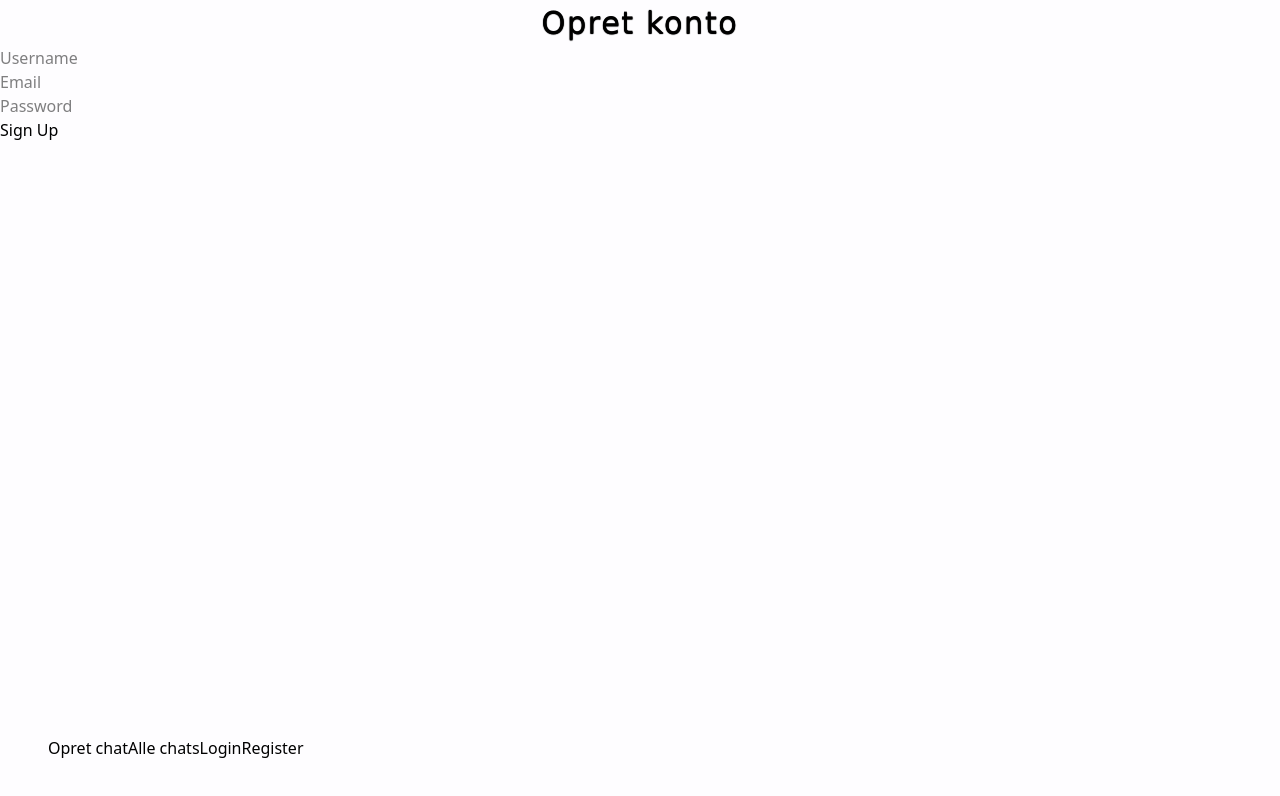
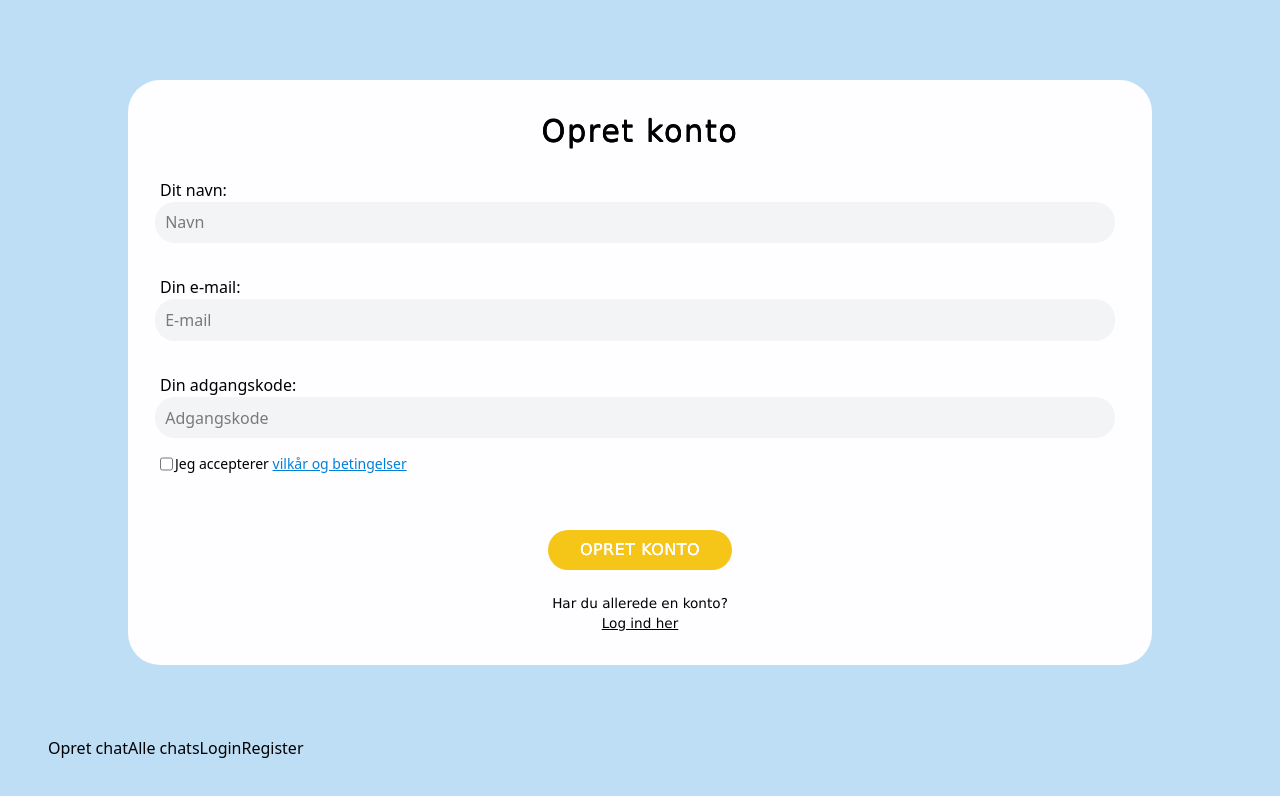
Before and after one commit to SarahCant/hop, a Next.js app: page /register in a window 1280 px wide. Shown: the top 796 px of the page. Built offline with nearby package versions, Linux system fonts and the light colour scheme; no server answers.

Commit message:
login + register: CSS + remaining functions

```diff
--- a/app/globals.css
+++ b/app/globals.css
@@ -1,5 +1,6 @@
 @import "tailwindcss";
 
+/* ROOT */
 :root {
   --bg: #FEFDFF;
   --cta: #f5c518;
@@ -11,23 +12,27 @@
 
 }
 
+body {
+  overflow-y: hidden;
+  overflow-x: hidden;
+}
+
+/* FONTS */
 @import url("https://use.typekit.net/xyx5wta.css");
 @import url("https://use.typekit.net/xyx5wta.css");
 
-/* FONTS */
 p, h2, h3 {
   font-family: "verdana", sans-serif;
   font-style: normal;
 }
 
 h1 {
-/*   font-family: "zeitung", sans-serif;
-  font-weight: 700; */
   font-family: "verdana", sans-serif;
-  text-shadow: 0 0.5px 0.8px currentColor, 0 0.5px 0.8px currentColor;
+  text-shadow: 0 0.5px 0.5px currentColor, 0 0.5px 0.5px currentColor;
   font-size: 1.9rem;
   letter-spacing: 0.05em;
   text-align: center;
+  padding: 0.5rem;
 }
 
 h2 {
@@ -44,8 +49,16 @@ p {
   font-optical-sizing: auto;
   font-weight: 300;
   font-size: 0.85rem;
-/*   line-height: 1.75rem; */
 }
+
+.error {
+  color: var(--red);
+  font-size: 0.72rem;
+  line-height: 0.9rem;
+  padding-top: 5px;
+}
+
+/* text-[var(--red)] pt-1 */
 
 /* INPUT FIELDS */
 .input {
@@ -54,7 +67,6 @@ p {
   padding: 0.55rem;
   padding-left: 10px;
   margin-left: -0.3em;
-
 }
 
 /* CTA */
@@ -66,6 +78,4 @@ p {
   border-radius: 40px;
   text-shadow: 0 0 0.5px currentColor, 0 0 0.5px currentColor;
   letter-spacing: 0.03em;
-
-
 }
--- a/app/login/page.js
+++ b/app/login/page.js
@@ -6,29 +6,31 @@ import { login } from "../firebase";
 import Link from "next/link";
 
 
-const Login = () => {
+export default function Login() {
   const router = useRouter();
   const [email, setEmail] = useState("");
   const [password, setPassword] = useState("");
   const [errorMessage, setErrorMessage] = useState(null);
+
   const onSubmit = async (e) => {
     e.preventDefault();
     try {
       await login(email, password);
       router.push("/"); //if successful login redirect to home page
     } catch (err) {
-      setErrorMessage(err.code);
+      setErrorMessage("Der var et problem med log ind. Tjek dine input eller opret en ny konto.");
     }
   };
 
   return (
-    <div className=" bg-[var(--blue)]/50 h-screen pt-20">
+    <div className="bg-[var(--blue)]/25 h-screen pt-20">
       <div className="w-8/10 flex flex-col mx-auto p-8 bg-[var(--bg)] rounded-4xl">
-        <h1 className="-mt-3">Log ind</h1>
-        {errorMessage && <div>{errorMessage}</div>}
+        <h1 className="-mt-3 mb-4">Log ind</h1>
+
+        {/* input fields */}
         <form onSubmit={onSubmit}>
           <section>
-            <p>Din mail:</p>
+            <label>Din mail:</label>
             <input
               type="text"
               placeholder="e-mail@live.dk"
@@ -38,7 +40,7 @@ const Login = () => {
 
           </section>
           <section className="mt-8">
-            <p>Din adgangskode:</p>
+            <label>Din adgangskode:</label>
             <input
               type="password"
               placeholder="Adgangskode"
@@ -46,8 +48,15 @@ const Login = () => {
               className="input w-full"
             />
           </section>
-          <section className="mt-6 flex flex-col mx-auto">
-            <button type="submit" className="cta mx-auto block">LOG IND</button>
+
+          {/* error message */}
+          <div className="h-6">
+            {errorMessage && <p className="error">{errorMessage}</p>}
+          </div>
+
+          {/* login CTA + no account? */}
+          <section className="mt-8 flex flex-col mx-auto items-center text-center gap-y-6">
+            <button type="submit" className="cta">LOG IND</button>
 
             <div>
               <p>Ingen konto endnu?</p>
@@ -61,5 +70,3 @@ const Login = () => {
     </div>
   );
 };
-
-export default Login;
--- a/app/page.js
+++ b/app/page.js
@@ -40,10 +40,15 @@ export default function ChatOverview() {
   if (loading) return <div>Loading…</div>;
 
   return (
-    <div className="max-w-md mx-auto divide-y">
-      {chatIds.map(id => (
-        <ChatItem key={id} chatId={id} />
-      ))}
+    <div>
+      <h1>Alle chats</h1>
+
+
+      <section className="max-w-md mx-auto divide-y">
+        {chatIds.map(id => (
+          <ChatItem key={id} chatId={id} />
+        ))}
+      </section>
     </div>
   );
 }
--- a/app/register/page.js
+++ b/app/register/page.js
@@ -1,123 +1,131 @@
-/* "use client";
-
+"use client";
 import { useState } from "react";
 import { useRouter } from "next/navigation";
 import { register } from "../firebase";
+import Link from "next/link";
 
-const Register = () => {
+export default function Register() {
   const router = useRouter();
   const [username, setUsername] = useState("");
   const [email, setEmail] = useState("");
   const [password, setPassword] = useState("");
+  const [agreeTos, setAgreeTos] = useState(false);
   const [errorMessage, setErrorMessage] = useState(null);
+
   const onSubmit = async (e) => {
     e.preventDefault();
+    setErrorMessage(null);
+
+    //error validating
+    if (!username || !email || !password) {
+      setErrorMessage("Alle felter skal udfyldes før, du kan fortsætte.");
+      return;
+    }
+
+    if (!agreeTos) {
+      setErrorMessage("Du skal acceptere betingelserne for at kunne oprette en konto.");
+      return;
+    }
+
     try {
       await register(email, username, password);
-      router.push("/"); //if successful redirect to home page
+      setUsername("");
+      setEmail("");
+      setPassword("");
+      router.push("/");
     } catch (err) {
-      setErrorMessage(err.code);
+      let msg = "Der var et problem med at oprette kontoen.";
+      switch (err.code) {
+        case "auth/invalid-email":
+          msg = "E-mail-adressen er ikke gyldig.";
+          break;
+        case "auth/email-already-in-use":
+          msg = "Denne e-mail er allerede i brug.";
+          break;
+        case "auth/weak-password":
+          msg = "Adgangskoden er for svag (mindst 6 tegn).";
+          break;
+        default:
+          msg += " Prøv venligst igen eller log ind nedenfor.";
+      }
+      setErrorMessage(msg);
     }
   };
 
   return (
-    <div>
-      <h1>Register</h1>
-      {errorMessage && <div>{errorMessage}</div>}
+    <div className="bg-[var(--blue)]/25 h-screen pt-20">
+      <div className="w-8/10 flex flex-col mx-auto p-8 bg-[var(--bg)] rounded-4xl">
+        <h1 className="-mt-3 mb-4">Opret konto</h1>
+
+        {/* input fields */}
         <form onSubmit={onSubmit}>
-        <div>
+          <section>
+            <label>Dit navn:</label>
             <input
               type="text"
-            placeholder="Username"
+              placeholder="Navn"
+              value={username}
               onChange={(e) => setUsername(e.target.value)}
+              className="input w-full"
             />
+          </section>
+
+          <section className="mt-8">
+            <label>Din e-mail:</label>
+            <input
+              type="email"
+              placeholder="E-mail"
+              value={email}
+              onChange={(e) => setEmail(e.target.value)}
+              className="input w-full"
+            />
+          </section>
+
+          <section className="mt-8">
+            <label>Din adgangskode:</label>
+            <input
+              type="password"
+              placeholder="Adgangskode"
+              value={password}
+              onChange={(e) => setPassword(e.target.value)}
+              className="input w-full"
+            />
+          </section>
+
+          {/* t&c*/}
+          <div className="flex mt-4 gap-0.5">
+            <input
+              id="tos"
+              type="checkbox"
+              checked={agreeTos}
+              onChange={() => setAgreeTos(!agreeTos)}
+            />
+            <label htmlFor="tos" className="text-sm">
+              Jeg accepterer{" "}
+              <Link href="/terms" className="underline text-[var(--blue)]">
+                vilkår og betingelser
+              </Link>
+            </label>
           </div>
 
-        <div>
-          <input
-            type="text"
-            placeholder="Email"
-            onChange={(e) => setEmail(e.target.value)}
-          />
+          {/* error message */}
+          <div className="h-6">
+            {errorMessage && <p className="error">{errorMessage}</p>}
           </div>
-        <div>
-          <input
-            type="password"
-            placeholder="Password"
-            onChange={(e) => setPassword(e.target.value)}
-          />
+
+          {/* register CTA + already have an account? */}
+          <section className="mt-8 flex flex-col mx-auto items-center text-center gap-y-6">
+            <button type="submit" className="cta">OPRET KONTO</button>
+
+            <div className="text-center text-sm">
+              <p>Har du allerede en konto?</p>
+              <Link href="/login">
+                <p className="underline">Log ind her</p>
+              </Link>
             </div>
-        <div>
-          <button type="submit">Sign Up</button>
-        </div>
+          </section>
         </form>
       </div>
-  );
-};
-
-export default Register; */
-
-"use client";
-import { createUserWithEmailAndPassword, updateProfile } from "firebase/auth";
-import { ref, set } from "firebase/database";
-import { useState } from "react";
-import { useRouter } from "next/navigation";
-import { auth, database, register } from "../firebase";
-
-export  function Register() {
-  const router = useRouter();
-  const [username, setUsername] = useState("");
-  const [email, setEmail] = useState("");
-  const [password, setPassword] = useState("");
-  const [errorMessage, setErrorMessage] = useState(null);
-
-  const onSubmit = async (e) => {
-    e.preventDefault();
-    try {
-      await register(email, username, password);
-      //clear input fields
-      setUsername("");
-      setEmail("");
-      setPassword("");
-      router.push("/"); //if successful, redirect to home page
-    } catch (err) {
-      setErrorMessage(err.code);
-    }
-  };
-
-  return (
-    <div>
-      <h1>Opret konto</h1>
-      {errorMessage && <div>{errorMessage}</div>}
-      <form onSubmit={onSubmit}>
-        <div>
-          <input
-            type="text"
-            placeholder="Username"
-            onChange={(e) => setUsername(e.target.value)}
-          />
-        </div>
-
-        <div>
-          <input
-            type="text"
-            placeholder="Email"
-            onChange={(e) => setEmail(e.target.value)}
-          />
-        </div>
-        <div>
-          <input
-            type="password"
-            placeholder="Password"
-            onChange={(e) => setPassword(e.target.value)}
-          />
-        </div>
-        <div>
-          <button type="submit">Sign Up</button>
-        </div>
-      </form>
     </div>
   );
-};
-
-export default Register;
+}
```
Lines whose indentation alone changed are shown as unchanged.
